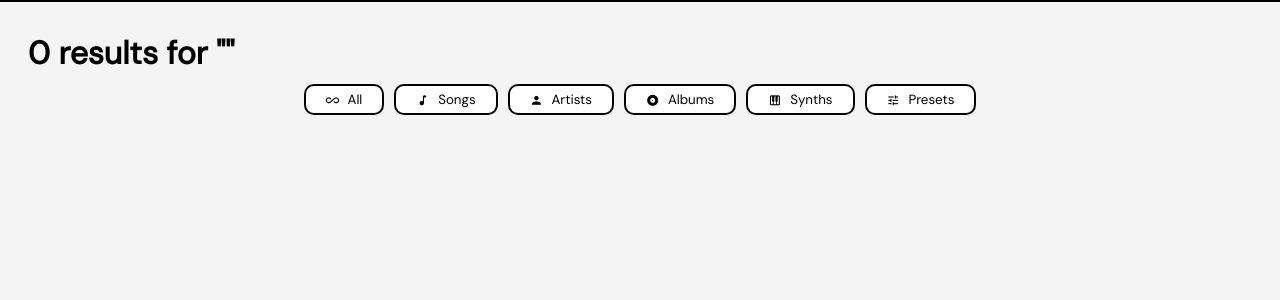
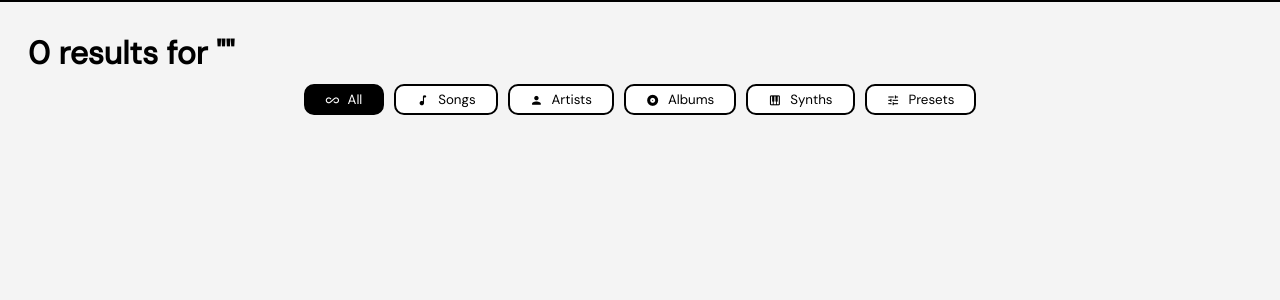
Before and after one commit to k0src/PresetBase, a Node project: template views/search.ejs in a window 1280 px wide. Shown: the part 70-370 px from the top of the page. Run offline with Node 20 templates, Linux system fonts and the light colour scheme; the template is opened without the code that fills it, so the values that code supplies are empty.

Commit message:
search filter

```diff
--- a/views/search.ejs
+++ b/views/search.ejs
@@ -17,7 +17,7 @@
       </h1>
 
       <div class="filter-btns">
-        <button class="filter-btn" id="filter-all">
+        <button class="filter-btn filter-btn-active" id="filter-all">
           <span class="material-icons">all_inclusive</span> All
         </button>
         <button class="filter-btn" id="filter-songs">
```
Also changed, not shown: public/assets/search_results.js.
